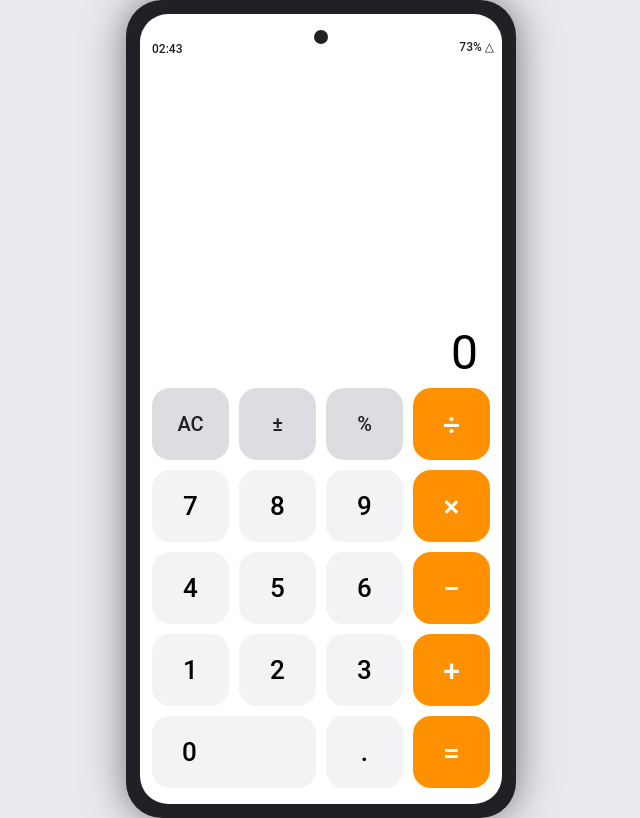
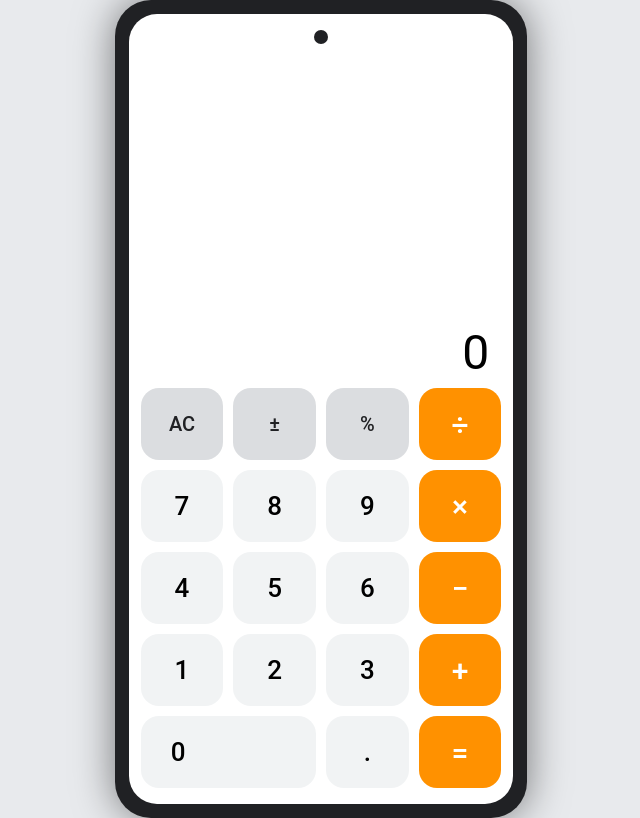
Before and after one commit to othpablo-uy/Magikalculator_Android, a plain HTML site: page index.html in a window 1280 px wide. Shown: the whole page, without its empty margins (319-959 px from the left). Drawn offline with Linux system fonts and the light colour scheme.

Commit message:
Quitar hora y bateria de la barra superior, ensanchar 3mm por lado

```diff
--- a/index.html
+++ b/index.html
@@ -18,7 +18,7 @@
 
     /* marco del teléfono: gris oscuro para resaltar la pantalla clara */
     .phone {
-      width: 390px;
+      width: calc(390px + 6mm);
       background: #202124;
       border-radius: 36px;
       padding: 14px;
@@ -44,8 +44,6 @@
       font-size: 14px;
       font-weight: 500;
     }
-    .iso { position: absolute; left: 12px; top: 28px; font-size: 12px; color: #202124; }
-    .battery { position: absolute; right: 8px; top: 26px; font-size: 12px; color: #202124; }
     /* punch-hole cámara frontal estilo Xiaomi */
     .notch {
       width: 14px;
@@ -142,9 +140,7 @@
   <div class="phone">
     <div class="screen">
       <div class="status-bar">
-        <span class="iso"></span>
         <div class="notch"></div>
-        <span class="battery"></span>
       </div>
 
       <div class="history" id="history"></div>
@@ -372,15 +368,6 @@
         else if(k==='.'||k===',') pressDot();
         else if(k==='Escape'||k==='Backspace') doClear();
       });
-
-      const iso=document.querySelector('.iso'), battery=document.querySelector('.battery');
-      function clock(){
-        const n=new Date();
-        iso.textContent=n.getHours().toString().padStart(2,'0')+':'+n.getMinutes().toString().padStart(2,'0');
-      }
-      clock();
-      setInterval(clock,1000);
-      battery.textContent='73%  \u25B3';
     })();
   </script>
 </body>
```
